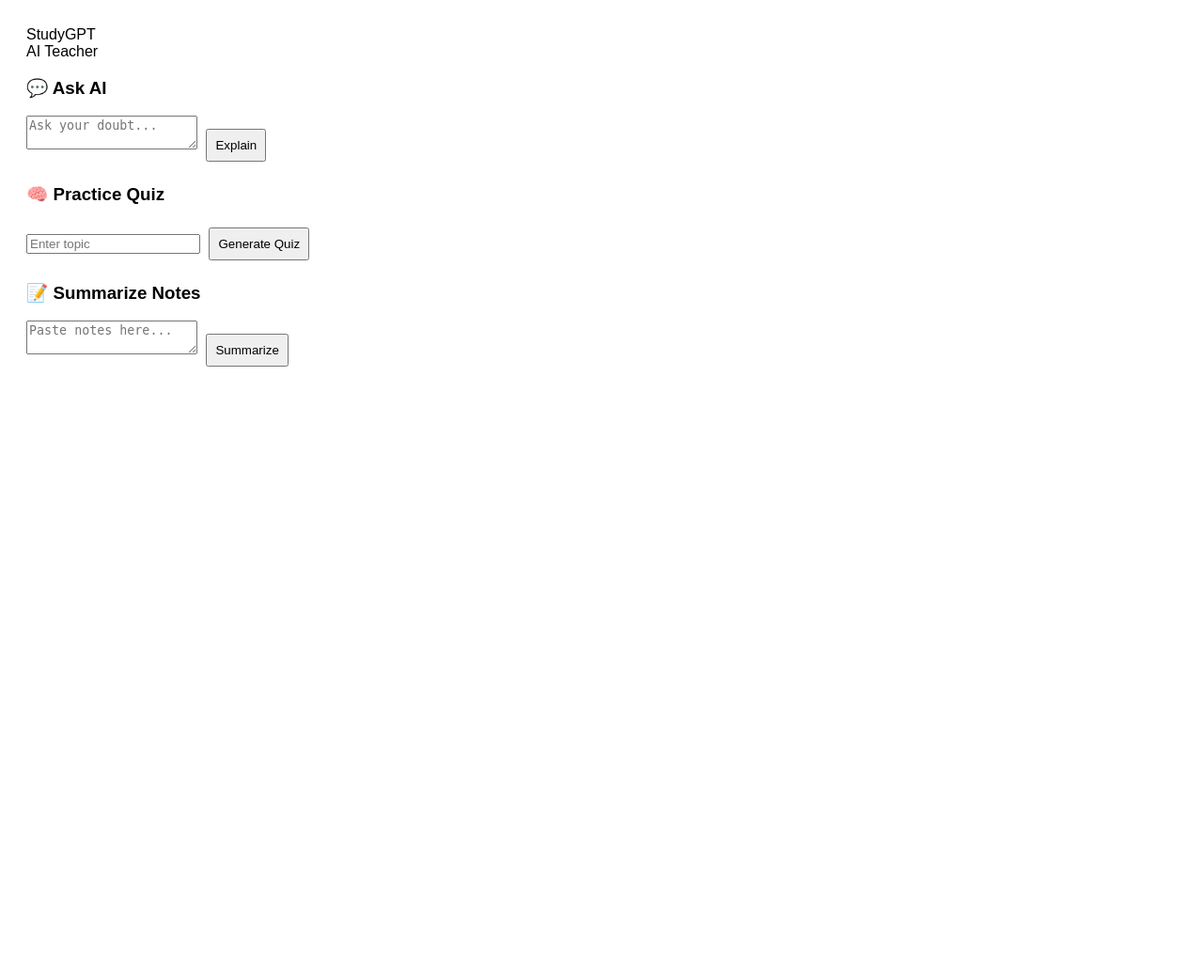
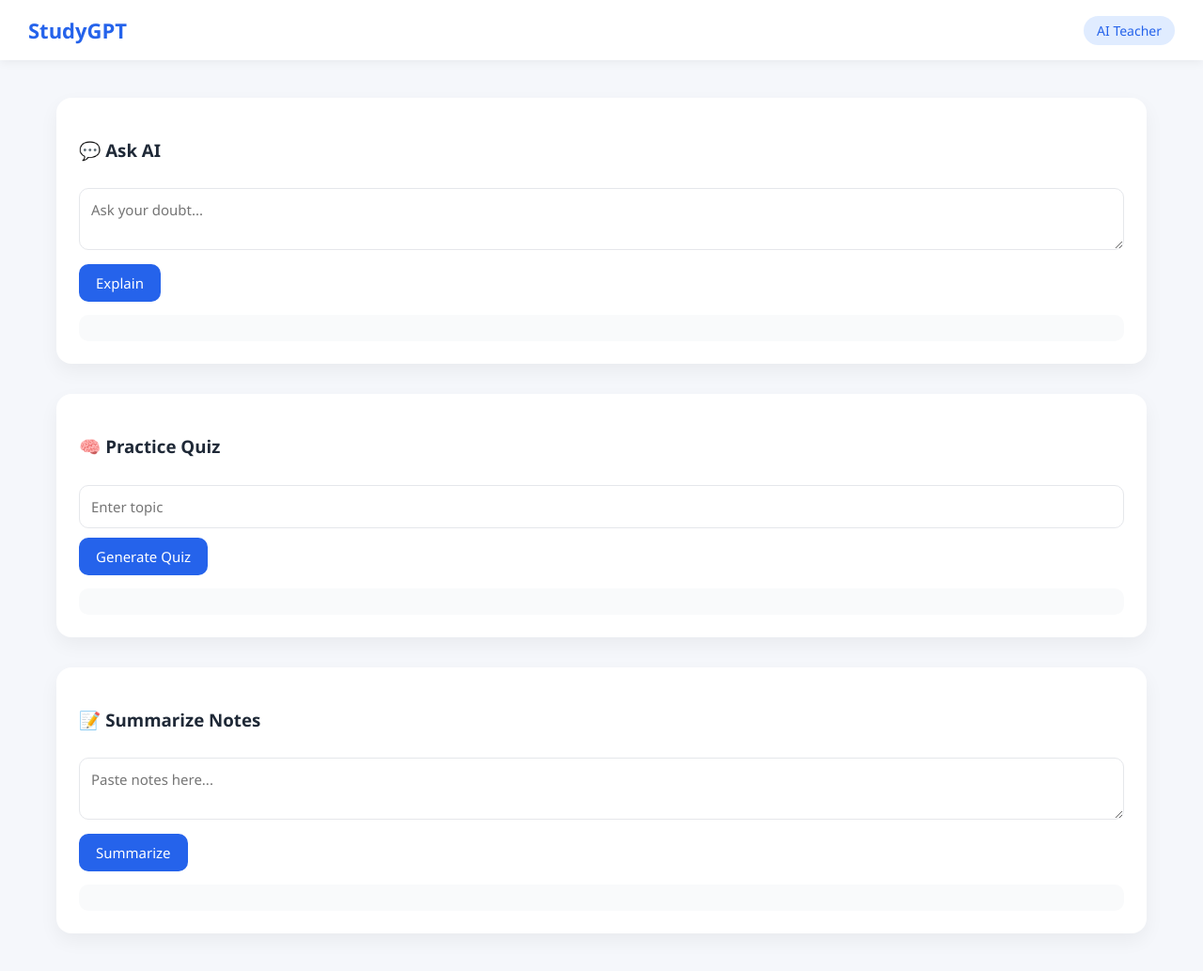
Before and after one commit to Tarunmaker/StudyGPT, a Flask app: page / in a window 1280 px wide. Shown: the whole page at 94% size. Before the commit the page ends 390 px from the top, so only its background shows below. Run offline with Flask 3, Linux system fonts and the light colour scheme.

Commit message:
Update style.css

```diff
--- a/static/style.css
+++ b/static/style.css
@@ -1,4 +1,81 @@
-body{font-family:Arial;padding:20px}
-body.dark{background:#0f172a;color:white}
-button{padding:8px;margin:5px}
-.toggle{position:fixed;top:10px;right:10px}
+* {
+  box-sizing: border-box;
+  font-family: "Segoe UI", system-ui, sans-serif;
+}
+
+body {
+  margin: 0;
+  background: #f5f7fb;
+  color: #1f2937;
+}
+
+/* Navbar */
+.navbar {
+  height: 64px;
+  background: white;
+  display: flex;
+  align-items: center;
+  justify-content: space-between;
+  padding: 0 30px;
+  box-shadow: 0 2px 10px rgba(0,0,0,0.06);
+}
+
+.logo {
+  font-size: 22px;
+  font-weight: 700;
+  color: #2563eb;
+}
+
+.badge {
+  background: #e0ecff;
+  color: #2563eb;
+  padding: 6px 14px;
+  border-radius: 20px;
+  font-size: 14px;
+}
+
+/* Layout */
+.container {
+  padding: 40px 60px;
+  display: grid;
+  gap: 32px;
+}
+
+/* Cards */
+.card {
+  background: white;
+  padding: 24px;
+  border-radius: 16px;
+  box-shadow: 0 8px 20px rgba(0,0,0,0.05);
+}
+
+textarea, input {
+  width: 100%;
+  padding: 12px;
+  margin: 10px 0;
+  border-radius: 10px;
+  border: 1px solid #e5e7eb;
+  font-size: 15px;
+}
+
+button {
+  background: #2563eb;
+  color: white;
+  border: none;
+  padding: 10px 18px;
+  border-radius: 10px;
+  cursor: pointer;
+  font-size: 15px;
+}
+
+button:hover {
+  background: #1e40af;
+}
+
+.output {
+  margin-top: 14px;
+  background: #f9fafb;
+  padding: 14px;
+  border-radius: 10px;
+  white-space: pre-wrap;
+}
```
